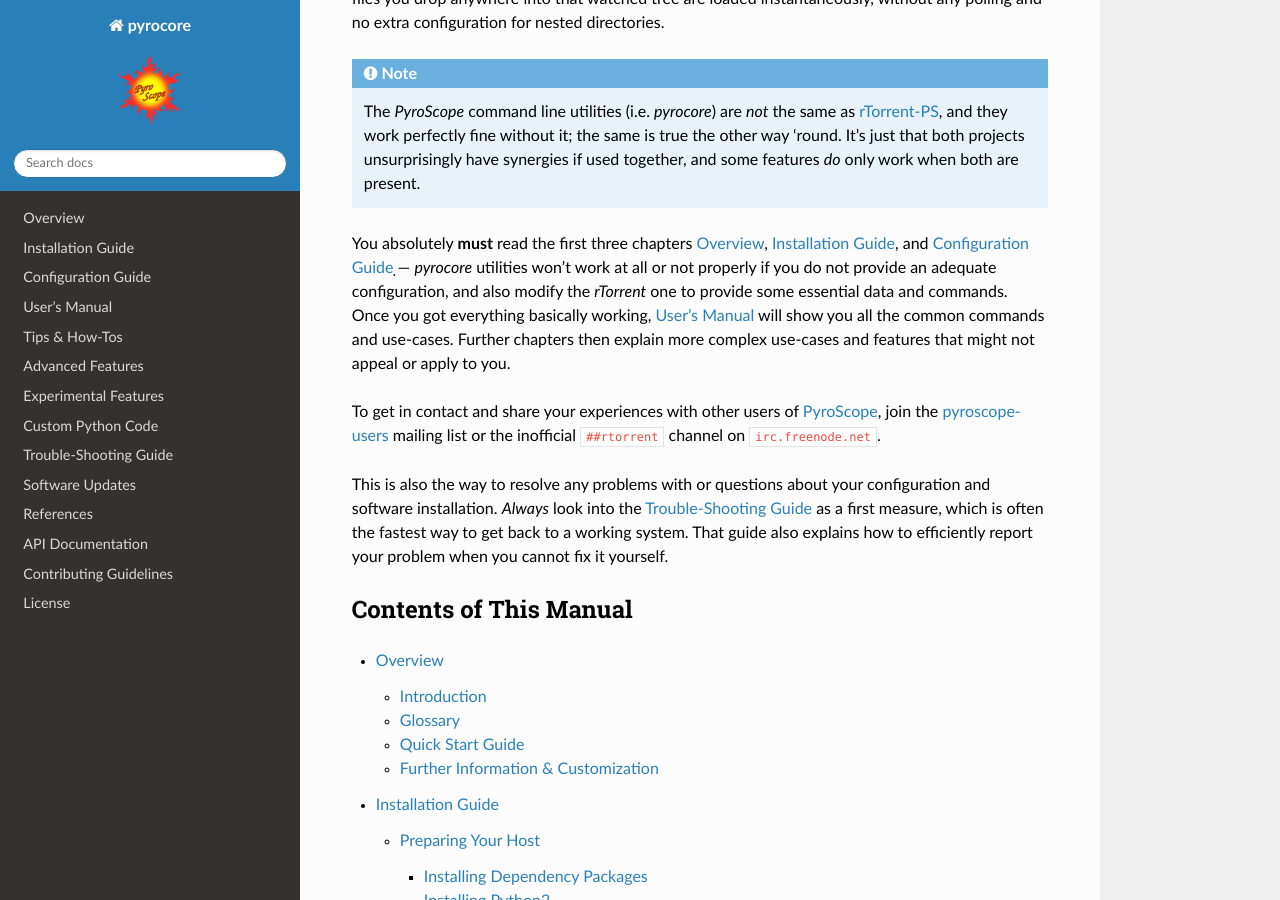
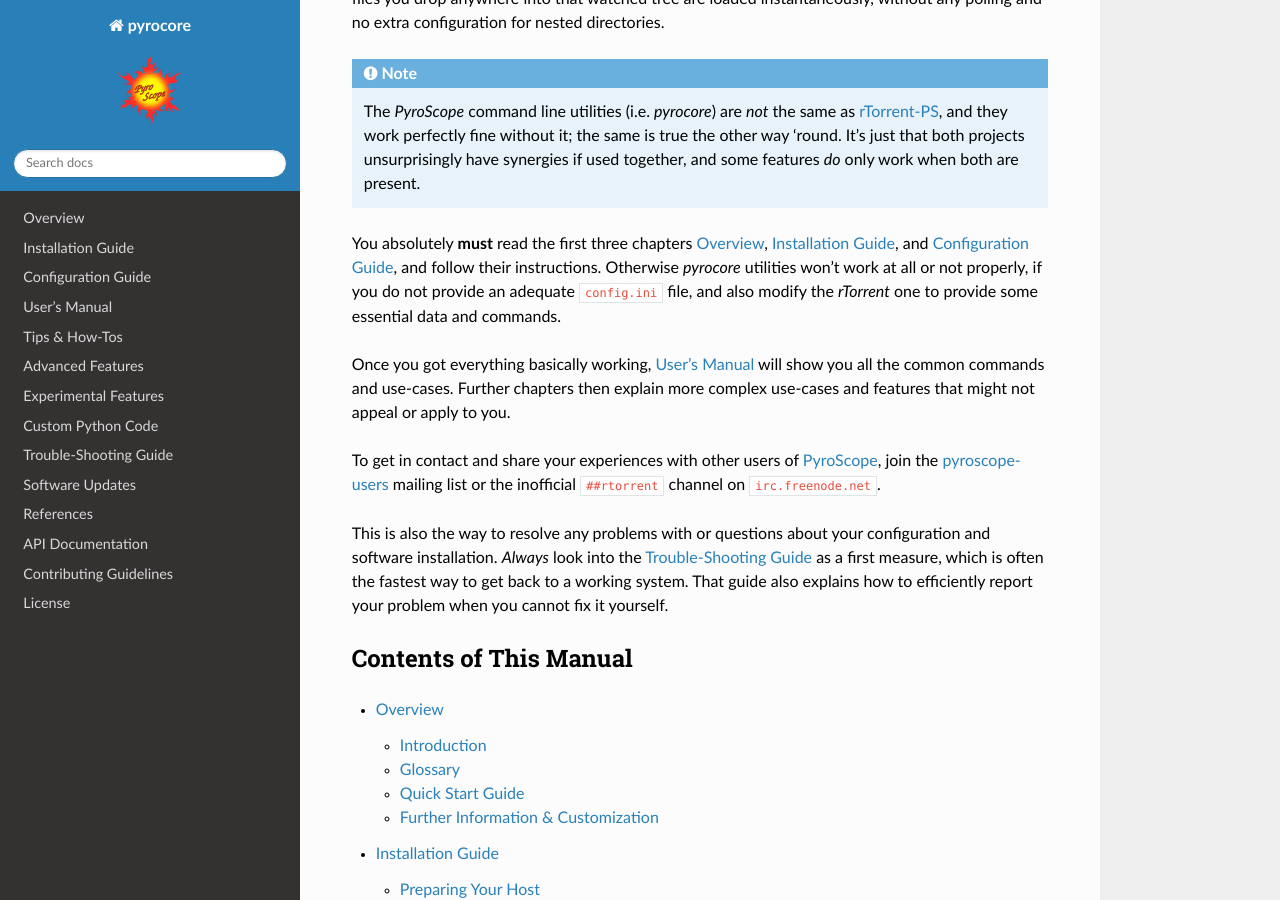
Before and after one commit to pyroscope/pyrocore, a Sphinx documentation site: the page built from docs/index.rst, in a window 1280 px wide and 900 px high, scrolled down 518 px. Built offline with Sphinx 7.4.7 and the Read the Docs theme 2.0.0, drawn with Linux system fonts in a browser that asks for light colours.

Commit message:
docs: wording

```diff
--- a/docs/index.rst
+++ b/docs/index.rst
@@ -29,10 +29,12 @@ without any polling and no extra configuration for nested directories.
     and some features *do* only work when both are present.
 
 You absolutely **must** read the first three chapters
-:doc:`overview`, :doc:`installation`, and :doc:`setup`
-̣— *pyrocore* utilities won't work at all or not properly if
-you do not provide an adequate configuration, and also modify
+:doc:`overview`, :doc:`installation`, and :doc:`setup`,
+and follow their instructions.
+Otherwise *pyrocore* utilities won't work at all or not properly,
+if you do not provide an adequate ``config.ini`` file, and also modify
 the *rTorrent* one to provide some essential data and commands.
+
 Once you got everything basically working, :doc:`usage`
 will show you all the common commands and use-cases. Further chapters then explain
 more complex use-cases and features that might not appeal or apply to you.
```
